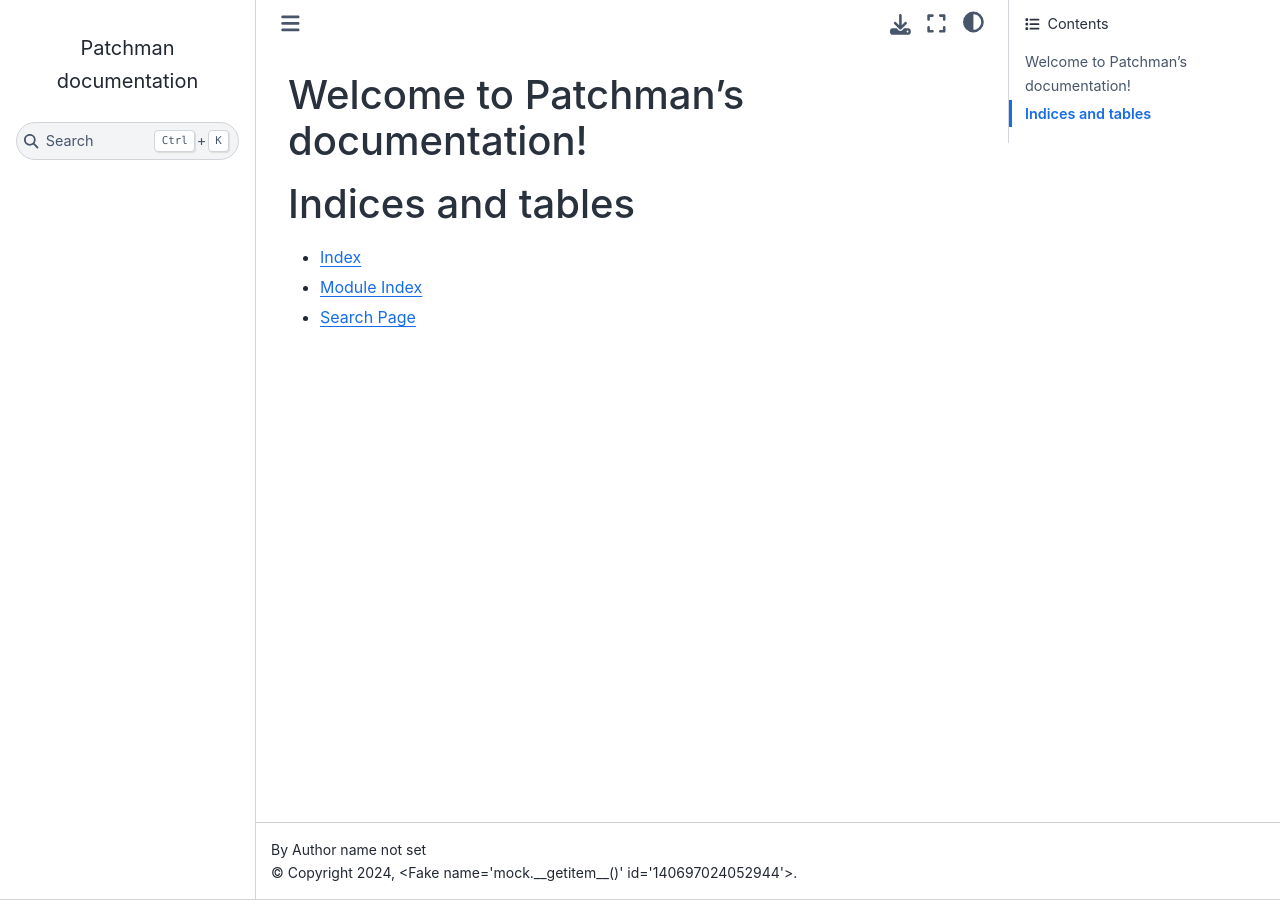
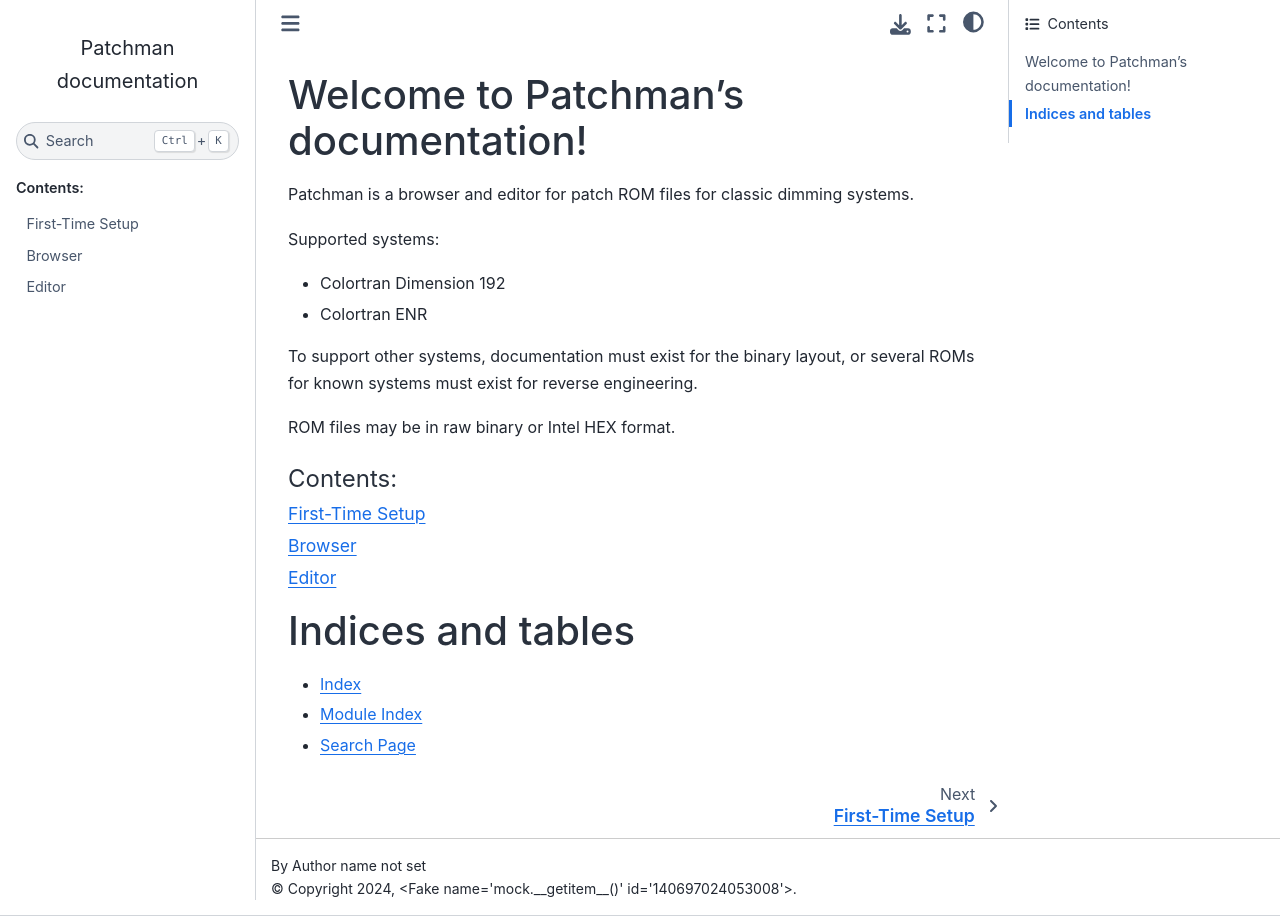
Before and after one commit to danielskeenan/patchman, a Sphinx documentation site: the page built from doc/index.rst, in a window 1280 px wide. Built offline with Sphinx 7.4.7 and the Sphinx Book theme 1.1.4, drawn with Linux system fonts in a browser that asks for light colours; the version number could not be read and is left out.

Commit message:
Documentation.

```diff
--- /dev/null
+++ b/doc/editor.rst
@@ -0,0 +1,5 @@
+Editor
+======
+
+The Editor window displays the contents of a patch ROM and allows for changing
+the addressing of individual circuits.
--- /dev/null
+++ b/doc/first_time.rst
@@ -0,0 +1,16 @@
+First-Time Setup
+================
+
+The first time you open Patchman, you must set where your patch ROM files live.
+
+.. image:: img/settings.png
+
+Click "Add" to add a folder. If you have ROMs that live in more than one folder,
+add each one individually.
+
+.. note:: For best performance, add folders that only contain supported ROM
+   files. Patchman must index the entire contents of these folders, and
+   searching non-ROM files will slow the program down.
+
+Once the search paths are set, click "OK". The :doc:`browser` will open and scan
+your ROM files.
--- a/doc/index.rst
+++ b/doc/index.rst
@@ -1,16 +1,26 @@
-.. Patchman documentation master file, created by
-   sphinx-quickstart on Sat Feb 17 13:20:18 2024.
-   You can adapt this file completely to your liking, but it should at least
-   contain the root `toctree` directive.
-
 Welcome to Patchman's documentation!
 ====================================
+
+Patchman is a browser and editor for patch ROM files for classic dimming systems.
+
+.. _supported-systems:
+Supported systems:
+
+- Colortran Dimension 192
+- Colortran ENR
+
+To support other systems, documentation must exist for the binary layout, or
+several ROMs for known systems must exist for reverse engineering.
+
+ROM files may be in raw binary or Intel HEX format.
 
 .. toctree::
    :maxdepth: 2
    :caption: Contents:
 
-
+   first_time
+   browser
+   editor
 
 Indices and tables
 ==================
```
Also changed, not shown: doc/browser.rst (added, +35 -0 lines), doc/img/browser.png (added), doc/img/browser_menu.png (added), doc/img/settings.png (added).
